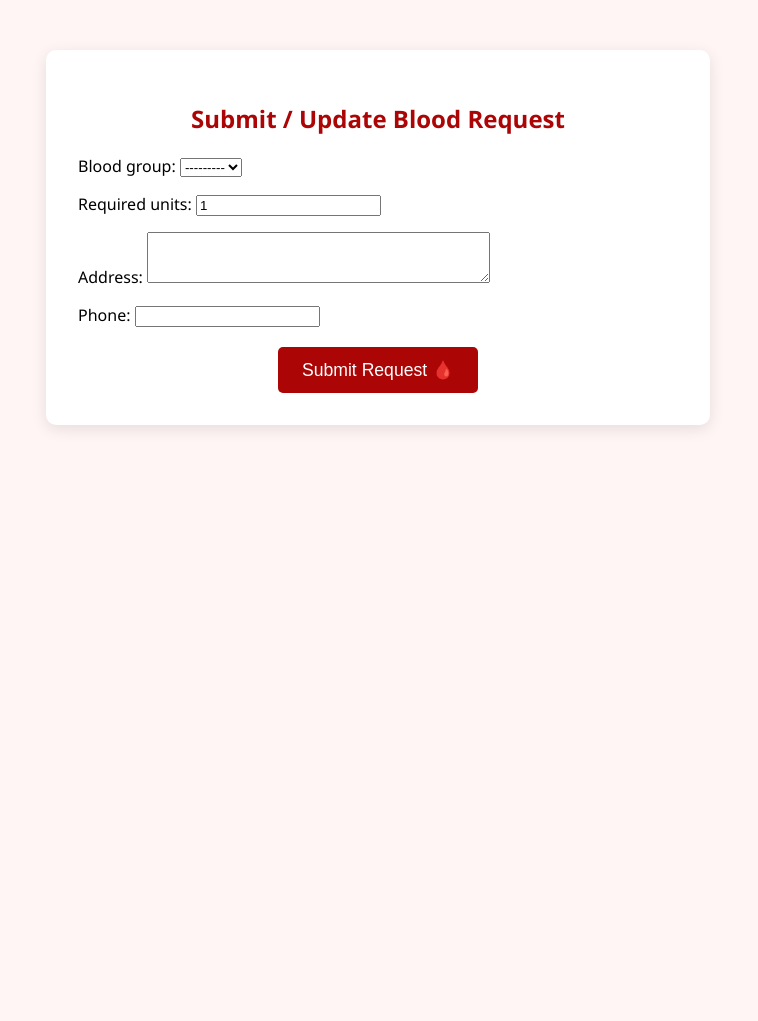
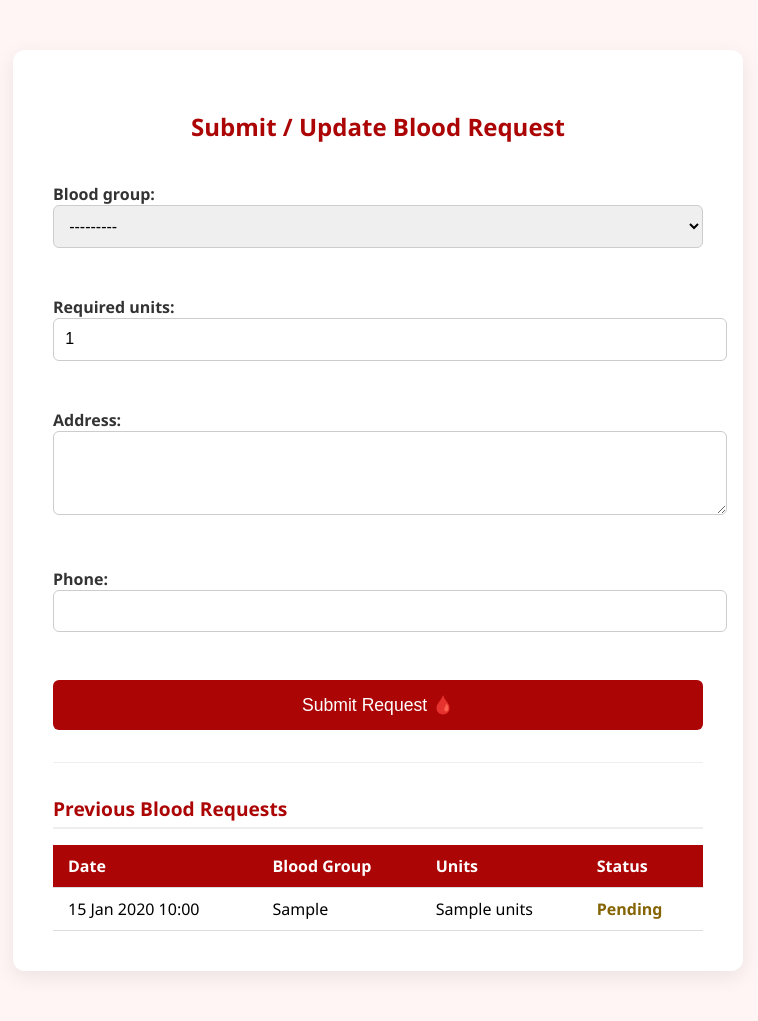
Before and after one commit to arathyrajeesh/blood-bank-management-django, a Django app: template bloodmanager/templates/patient/submit_request.html in a window 1280 px wide. Shown: the whole page, without its empty margins (262-1020 px from the left). Before the commit the page ends 429 px from the top, so only its background shows below. Run offline with Django 5.2, Linux system fonts and the light colour scheme; tables that the repository leaves empty hold one stand-in row (values such as "Sample post"); the template is opened without the code that fills it: values that come from a table or form of the project are taken from there, most other values are stand-ins (such as "Sample title", 1, 10 or a date in 2020).

Commit message:
set the blood request form

```diff
--- a/bloodmanager/templates/patient/submit_request.html
+++ b/bloodmanager/templates/patient/submit_request.html
@@ -5,11 +5,116 @@
 <meta name="viewport" content="width=device-width, initial-scale=1.0">
 <title>Submit Blood Request</title>
 <style>
-    body { font-family: 'Segoe UI', sans-serif; background: #fff5f5; margin:0; padding:0; }
-    .container { max-width: 600px; margin: 50px auto; background:white; padding:2rem; border-radius:10px; box-shadow:0 4px 15px rgba(0,0,0,0.1); }
-    h2 { color: rgb(172,5,5); text-align:center; }
-    button { padding: 0.8rem 1.5rem; background: rgb(172,5,5); color:white; border:none; border-radius:5px; cursor:pointer; font-size:1.1em; display:block; margin:20px auto 0; }
-    button:hover { background:#a00000; }
+    body {
+        font-family: 'Segoe UI', sans-serif;
+        background: #fff5f5;
+        margin: 0;
+        padding: 0;
+    }
+
+    .container {
+        max-width: 650px;
+        margin: 50px auto;
+        background: white;
+        padding: 2.5rem;
+        border-radius: 12px;
+        box-shadow: 0 6px 20px rgba(0,0,0,0.08);
+    }
+
+    h2 {
+        color: rgb(172,5,5);
+        text-align: center;
+        margin-bottom: 1.5rem;
+    }
+
+    form {
+        display: flex;
+        flex-direction: column;
+        gap: 1rem;
+    }
+
+    label {
+        font-weight: 600;
+        margin-bottom: 0.3rem;
+        color: #333;
+    }
+
+    input, select, textarea {
+        padding: 0.7rem;
+        border-radius: 6px;
+        border: 1px solid #ccc;
+        width: 100%;
+        font-size: 1rem;
+    }
+
+    textarea {
+        resize: vertical;
+        min-height: 60px;
+    }
+
+    button {
+        padding: 0.9rem 1.5rem;
+        background: rgb(172,5,5);
+        color: white;
+        border: none;
+        border-radius: 6px;
+        cursor: pointer;
+        font-size: 1.1em;
+        margin-top: 1rem;
+        transition: background 0.3s, transform 0.1s;
+    }
+
+    button:hover {
+        background: #a00000;
+        transform: translateY(-1px);
+    }
+
+    hr {
+        margin: 2rem 0;
+        border: none;
+        height: 1px;
+        background: #eee;
+    }
+
+    h3 {
+        color: rgb(172,5,5);
+        margin-bottom: 1rem;
+        border-bottom: 2px solid #eee;
+        padding-bottom: 5px;
+        font-size: 1.2rem;
+    }
+
+    table {
+        width: 100%;
+        border-collapse: collapse;
+        margin-top: 1rem;
+    }
+
+    th, td {
+        padding: 10px 15px;
+        text-align: left;
+        border-bottom: 1px solid #ddd;
+    }
+
+    th {
+        background: rgb(172,5,5);
+        color: white;
+        font-weight: 600;
+    }
+
+    tr:nth-child(even) {
+        background: #f9f9f9;
+    }
+
+    .status-pending {
+        color: #856404;
+        font-weight: 600;
+    }
+
+    .status-approved {
+        color: #388e3c;
+        font-weight: 600;
+    }
 </style>
 </head>
 <body>
@@ -20,6 +125,35 @@
         {{ form.as_p }}
         <button type="submit">Submit Request 🩸</button>
     </form>
+
+    <hr>
+    <h3>Previous Blood Requests</h3>
+    {% if history %}
+    <table>
+        <thead>
+            <tr>
+                <th>Date</th>
+                <th>Blood Group</th>
+                <th>Units</th>
+                <th>Status</th>
+            </tr>
+        </thead>
+        <tbody>
+            {% for request in history %}
+            <tr>
+                <td>{{ request.submitted_at|date:"d M Y H:i" }}</td>
+                <td>{{ request.blood_group }}</td>
+                <td>{{ request.units }}</td>
+                <td class="{% if request.approved %}status-approved{% else %}status-pending{% endif %}">
+                    {% if request.approved %}Approved{% else %}Pending{% endif %}
+                </td>
+            </tr>
+            {% endfor %}
+        </tbody>
+    </table>
+    {% else %}
+    <p style="text-align:center; margin-top:1rem;">No previous requests found.</p>
+    {% endif %}
 </div>
 </body>
 </html>
```
Also changed, not shown: db.sqlite3.
